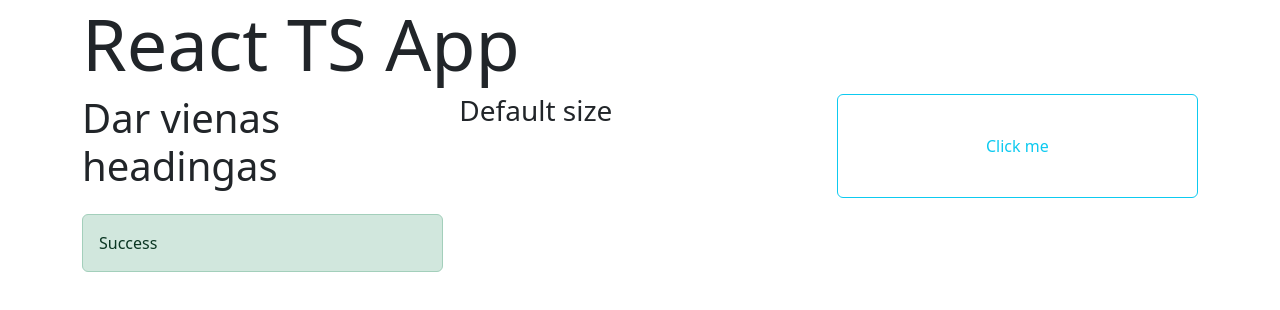
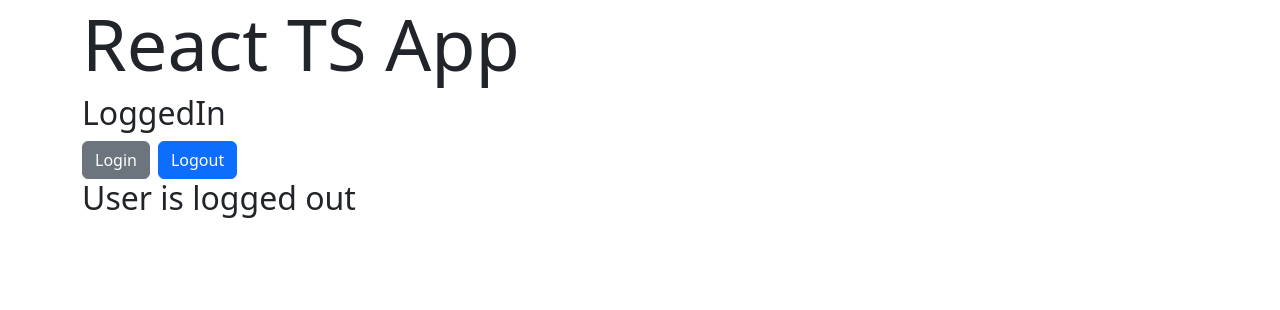
Before and after one commit to MariusCodeAcademy/type19-18_react_ts_intro, a React (Vite) app: page / in a window 1280 px wide. Shown: the top 310 px of the page. Built offline with nearby package versions, Linux system fonts and the light colour scheme.

Commit message:
simple state

```diff
--- a/src/App.tsx
+++ b/src/App.tsx
@@ -6,6 +6,7 @@
 import PersonList from './components/PersonList';
 import { PersonObj } from './components/PersonObj.type';
 import Status from './components/Status';
+import LoggedIn from './components/state/LoggedIn';
 
 function App() {
   const perObj: PersonObj = {
@@ -31,9 +32,9 @@
     },
   ];
 
-  function printName(): void {
-    console.log('Hi My name is James');
-  }
+  // function printName(): void {
+  //   console.log('Hi My name is James');
+  // }
 
   function sum(x1: number, x2: number): number {
     return +(x1 + x2).toFixed(2);
@@ -43,6 +44,11 @@
     <div className='container'>
       <h2 className='display-2'>React TS App</h2>
       {/* <Heading title={'Sveiki'} /> */}
+
+      <LoggedIn />
+
+      {false && (
+        <>
           <Grid>
             {/* heading priima probs size kuri gali buti sveikas skaicius nuo 1 iki 6 imtinai */}
             {/* (extra) jei nepaduotas size tai jis lygus 3 */}
@@ -56,8 +62,6 @@
             />
             <Status status='success' />
           </Grid>
-      {false && (
-        <>
           <Person item={perObj} />
           <PersonList list={personArr} />
 
--- /dev/null
+++ b/src/components/state/LoggedIn.tsx
@@ -0,0 +1,28 @@
+import { useState } from 'react';
+
+//
+const LoggedIn = () => {
+  const [isLoggedIn, setIsLoggedIn] = useState(false);
+
+  const handleLogin = () => {
+    setIsLoggedIn(true);
+  };
+  const handleLogout = () => {
+    setIsLoggedIn(false);
+  };
+  console.log('isLoggedIn ===', isLoggedIn);
+  return (
+    <div>
+      <h2>LoggedIn</h2>
+      <button className='btn btn-secondary me-2' onClick={handleLogin}>
+        Login
+      </button>
+      <button className='btn btn-primary' onClick={handleLogout}>
+        Logout
+      </button>
+      <h2>User is logged {isLoggedIn ? 'in' : 'out'} </h2>
+    </div>
+  );
+};
+
+export default LoggedIn;
```
Lines whose indentation alone changed are shown as unchanged.
